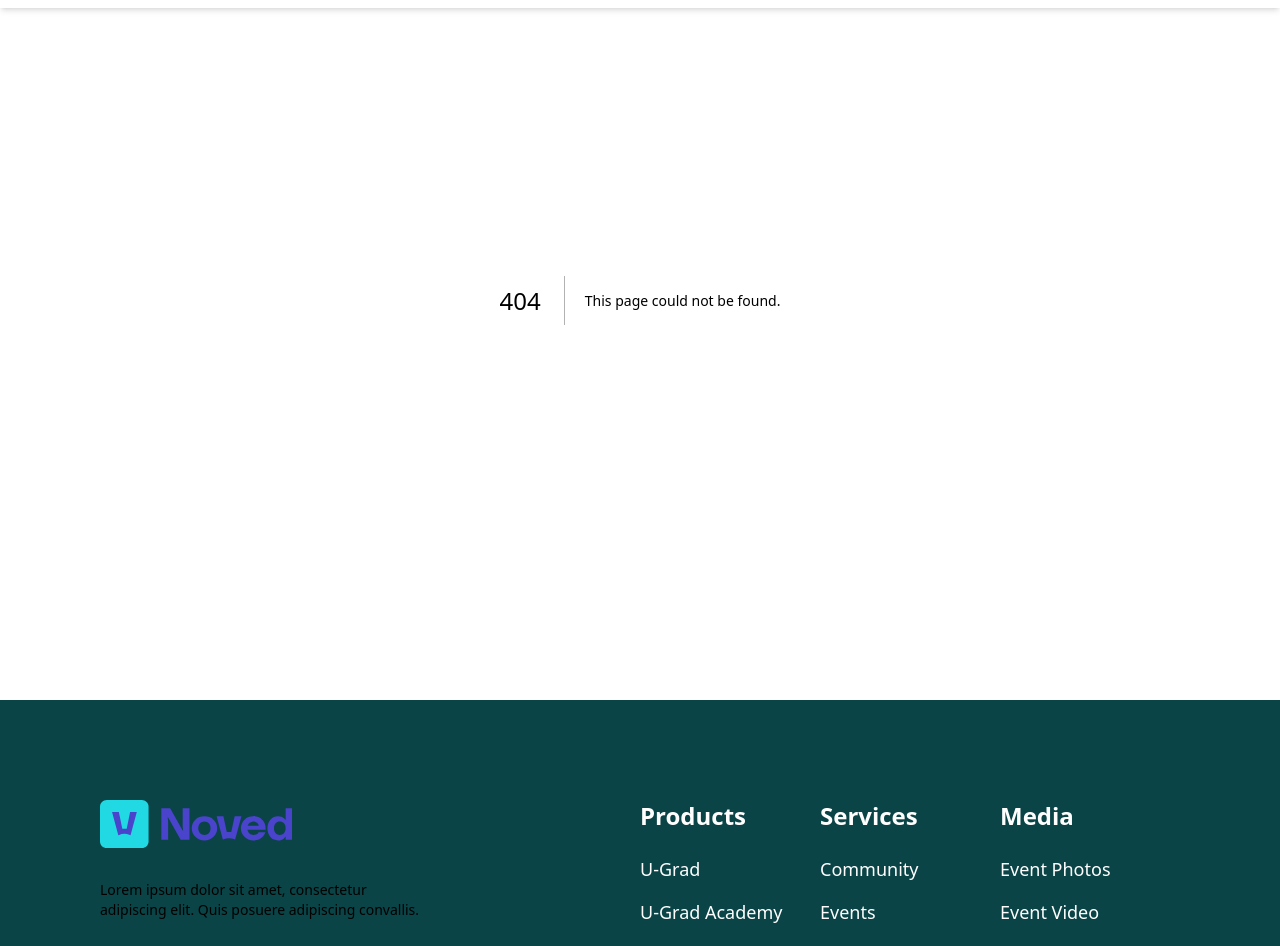
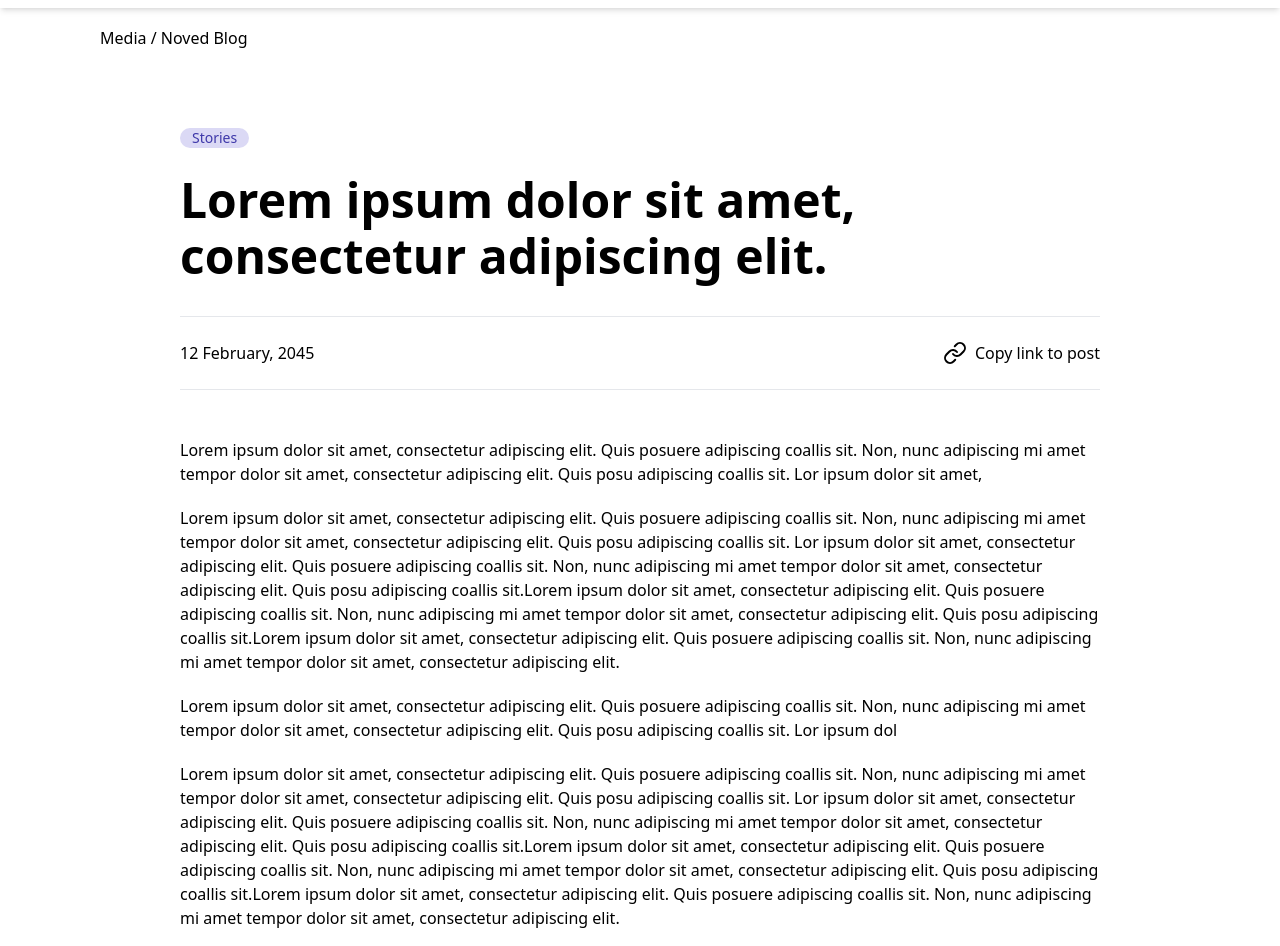
Before and after one commit to Noved-Africa/novedafrica, a Next.js app: page /blog/1 in a window 1280 px wide. Before the commit this address had no page. Shown: the part 100-1046 px from the top of the page. Built offline with nearby package versions, Linux system fonts and the light colour scheme.

Commit message:
WORKED ON BLOG DETAILS

```diff
--- a/package.json
+++ b/package.json
@@ -21,6 +21,7 @@
     "react": "^18.2.0",
     "react-dom": "^18.2.0",
     "react-hook-form": "^7.45.1",
+    "react-icons": "^4.10.1",
     "react-responsive": "^9.0.2",
     "tailwindcss": "3.3.2",
     "typescript": "5.1.3"
--- /dev/null
+++ b/src/app/blog/[id]/page.tsx
@@ -0,0 +1,72 @@
+import React from 'react'
+import { FiLink } from 'react-icons/fi'
+import BlogCard from '@/common/components/blogCard'
+
+const BlogDetails = () => {
+  return (
+    <div className=' bg-white lg:pt-32 pt-[90px] relative text-black '>
+
+
+      <p className=' text-black lg:pl-[100px] md:pl-8 pl-4 md:text-[16px] text-sm '>
+        Media / Noved Blog
+      </p>
+
+
+      <div className=' max-w-[920px] my-20 mx-auto '>
+        <p className=' rounded-full bg-[#DBD9F5] text-[#3E38A9] w-fit px-3 text-sm font-medium mb-6 '>Stories</p>
+        <h1 className=' mb-0 text-5xl leading-[56px] font-semibold mb-8 '>Lorem ipsum dolor sit amet, consectetur adipiscing elit.</h1>
+        <div className=' border-t border-b py-6 mb-12 flex justify-between '>
+          <p>12 February, 2045</p>
+
+          <div className=' flex gap-2 items-center justify-center'>
+            <FiLink className=' h-6 w-6' />
+            <p>Copy link to post</p>
+          </div>
+        </div>
+
+        <div>
+          <div>
+            <p className=' mb-5 '>
+              Lorem ipsum dolor sit amet, consectetur adipiscing elit. Quis posuere adipiscing coallis sit. Non, nunc adipiscing mi amet tempor dolor sit amet, consectetur adipiscing elit. Quis posu adipiscing coallis sit. Lor ipsum dolor sit amet,
+            </p>
+
+            <p className=' mb-5 '>
+
+              Lorem ipsum dolor sit amet, consectetur adipiscing elit. Quis posuere adipiscing coallis sit. Non, nunc adipiscing mi amet tempor dolor sit amet, consectetur adipiscing elit. Quis posu adipiscing coallis sit. Lor ipsum dolor sit amet, consectetur adipiscing elit. Quis posuere adipiscing coallis sit. Non, nunc adipiscing mi amet tempor dolor sit amet, consectetur adipiscing elit. Quis posu adipiscing coallis sit.Lorem ipsum dolor sit amet, consectetur adipiscing elit. Quis posuere adipiscing coallis sit. Non, nunc adipiscing mi amet tempor dolor sit amet, consectetur adipiscing elit. Quis posu adipiscing coallis sit.Lorem ipsum dolor sit amet, consectetur adipiscing elit. Quis posuere adipiscing coallis sit. Non, nunc adipiscing mi amet tempor dolor sit amet, consectetur adipiscing elit.
+            </p>
+
+            <p className=' mb-5 '>
+              Lorem ipsum dolor sit amet, consectetur adipiscing elit. Quis posuere adipiscing coallis sit. Non, nunc adipiscing mi amet tempor dolor sit amet, consectetur adipiscing elit. Quis posu adipiscing coallis sit. Lor ipsum dol
+            </p>
+
+
+            <p>
+              Lorem ipsum dolor sit amet, consectetur adipiscing elit. Quis posuere adipiscing coallis sit. Non, nunc adipiscing mi amet tempor dolor sit amet, consectetur adipiscing elit. Quis posu adipiscing coallis sit. Lor ipsum dolor sit amet, consectetur adipiscing elit. Quis posuere adipiscing coallis sit. Non, nunc adipiscing mi amet tempor dolor sit amet, consectetur adipiscing elit. Quis posu adipiscing coallis sit.Lorem ipsum dolor sit amet, consectetur adipiscing elit. Quis posuere adipiscing coallis sit. Non, nunc adipiscing mi amet tempor dolor sit amet, consectetur adipiscing elit. Quis posu adipiscing coallis sit.Lorem ipsum dolor sit amet, consectetur adipiscing elit. Quis posuere adipiscing coallis sit. Non, nunc adipiscing mi amet tempor dolor sit amet, consectetur adipiscing elit.
+            </p>
+
+
+          </div>
+        </div>
+
+
+
+      </div>
+
+      <div className=' bg-[#EBEBEB] px-24 py-20  '>
+        <h1 className=' mb-0 font-semibold text-4xl  '>
+          Others articles:
+        </h1>
+
+        <div className=' grid grid-cols-3 mt-12 gap-10 '>
+          <BlogCard />
+          <BlogCard />
+          <BlogCard />
+
+
+        </div>
+      </div>
+    </div>
+  )
+}
+
+export default BlogDetails;
--- a/src/common/components/footer/footer.tsx
+++ b/src/common/components/footer/footer.tsx
@@ -1,9 +1,13 @@
+'use client'
 import React from "react";
 import "./footer.css";
 import { SocialIcons, footerItems } from "./footerItems";
 import LogoImage from "../elements/logo/logoImage";
 import { useMediaQuery } from "react-responsive";
 import Image from "next/image";
+import Link from "next/link";
+import dynamic from "next/dynamic";
+
 
 const DesktopFooter = () => {
 	return (
@@ -56,18 +60,23 @@ const DesktopFooter = () => {
 			<div className='text-white space-y-6 '>
 				<h3 className=' text-2xl font-semibold  '>Company</h3>
 				<ul className=' space-y-4'>
+
 					<li className=' font-normal text-[18px]'>
 						<a href={"/"}>Our Story</a>
 					</li>
+
 					<li className=' font-normal text-[18px]'>
 						<a href={"/"}>Careers</a>
 					</li>
+
 					<li className=' font-normal text-[18px]'>
 						<a href={"/"}>News</a>
 					</li>
+
 					<li className=' font-normal text-[18px]'>
 						<a href={"/"}>Testimonials</a>
 					</li>
+
 					<li className=' font-normal text-[18px]'>
 						<a href={"/"}>BUA Webinars</a>
 					</li>
@@ -83,6 +92,7 @@ const DesktopFooter = () => {
 					<li className=' font-normal text-[18px]'>
 						<a href={"/"}>FAQs</a>
 					</li>
+
 				</ul>
 			</div>
 
@@ -351,9 +361,9 @@ const Footer = () => {
 
 					<div className=' flex gap-4  '>
 						{SocialIcons.map((item, index) => (
-							<a href={item.link} key={index}>
-								<Image src={item.icon} alt='Social Icon' width={40} height={40} />
-							</a>
+							<Link href={item.link} key={index}>
+								<Image src={item.icon} alt='Social Icon' className=" " width={40} height={40} />
+							</Link>
 						))}
 					</div>
 				</div>
@@ -390,4 +400,5 @@ const Footer = () => {
 	);
 };
 
-export default Footer;
+// export default Footer;
+export default dynamic(() => Promise.resolve(Footer), { ssr: false })
--- a/src/common/components/header/headerItems.ts
+++ b/src/common/components/header/headerItems.ts
@@ -43,7 +43,7 @@ export const menuItems = [
   {
     id: 6,
     title: 'Contact',
-    url: '/#',
+    url: '/contact',
     submenu: [
       { id: 1, title: 'Contact', url: '/#' },
     ],
```
Also changed, not shown: 1 other file (tests, documents, lock files or other folders).
